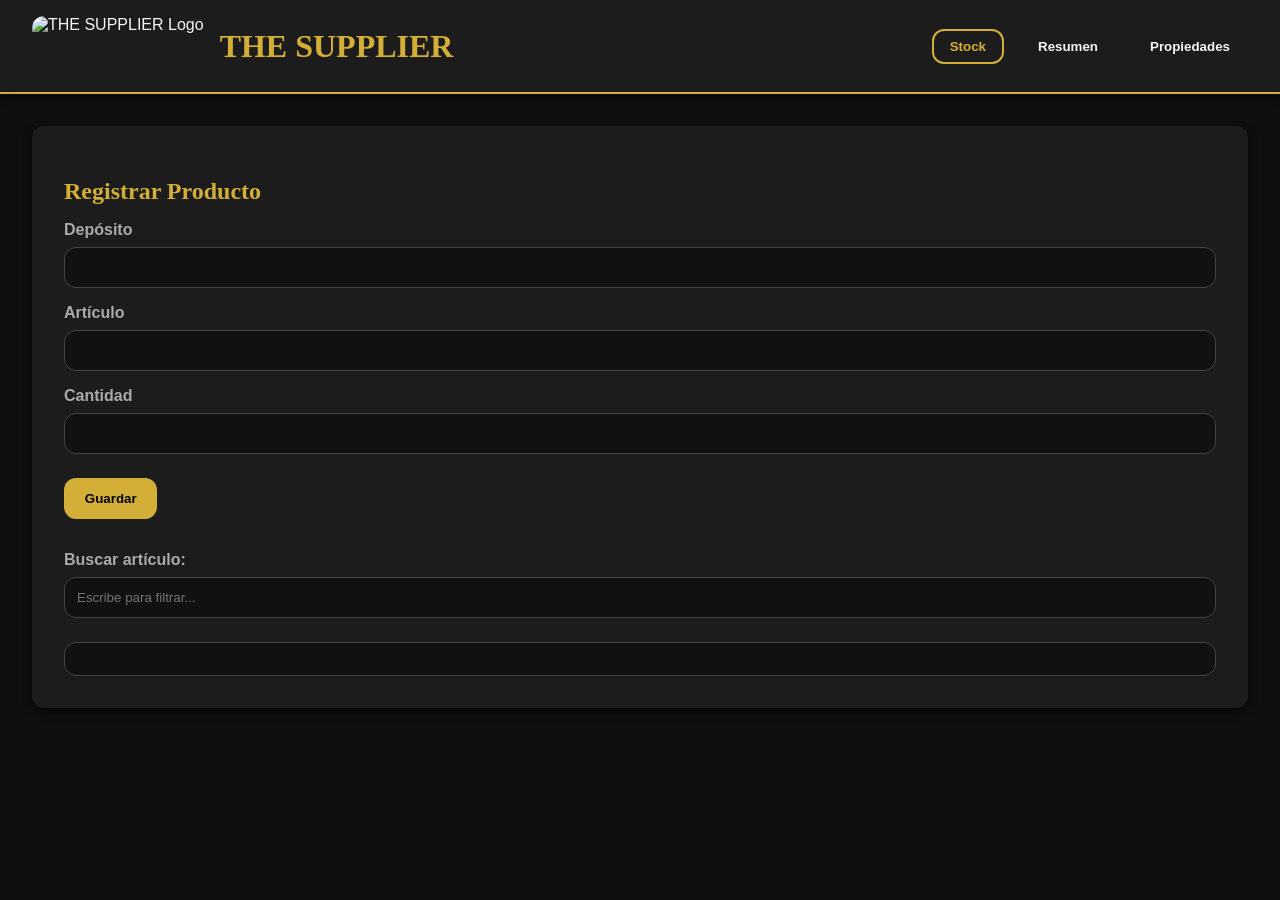
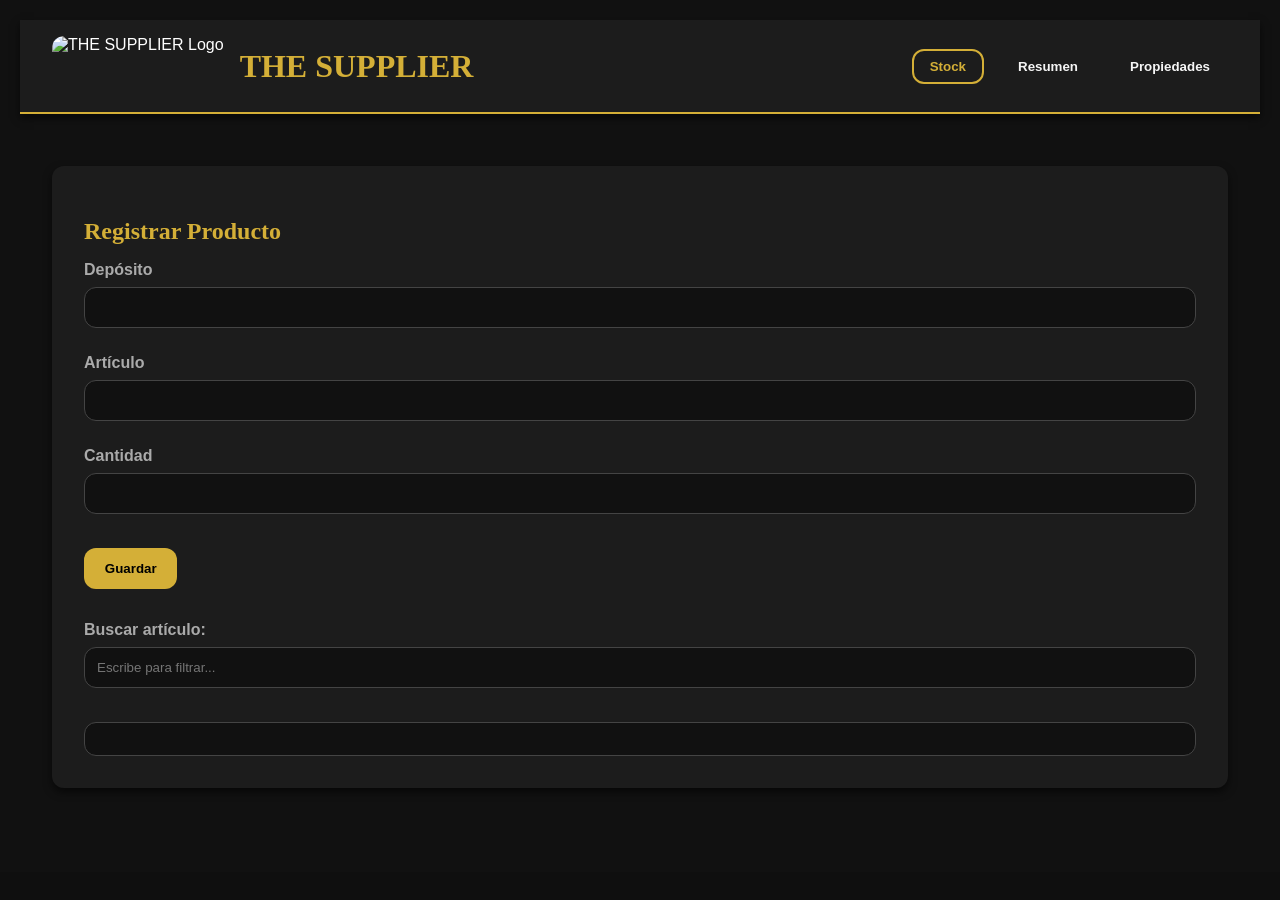

Update style.css

--- a/style.css
+++ b/style.css
@@ -243,3 +243,49 @@ p {
   }
 
 }
+body{
+    background:#111;
+    color:white;
+    font-family:Arial;
+    margin:0;
+    padding:20px;
+}
+
+header{
+    text-align:center;
+    margin-bottom:20px;
+}
+
+h1{
+    color:gold;
+}
+
+input{
+    width:100%;
+    padding:10px;
+    margin-bottom:10px;
+    box-sizing:border-box;
+}
+
+button{
+    padding:10px 15px;
+    background:gold;
+    border:none;
+    cursor:pointer;
+    font-weight:bold;
+}
+
+table{
+    width:100%;
+    border-collapse:collapse;
+    margin-top:20px;
+}
+
+th,td{
+    border:1px solid #444;
+    padding:10px;
+}
+
+tr:nth-child(even){
+    background:#1d1d1d;
+}
